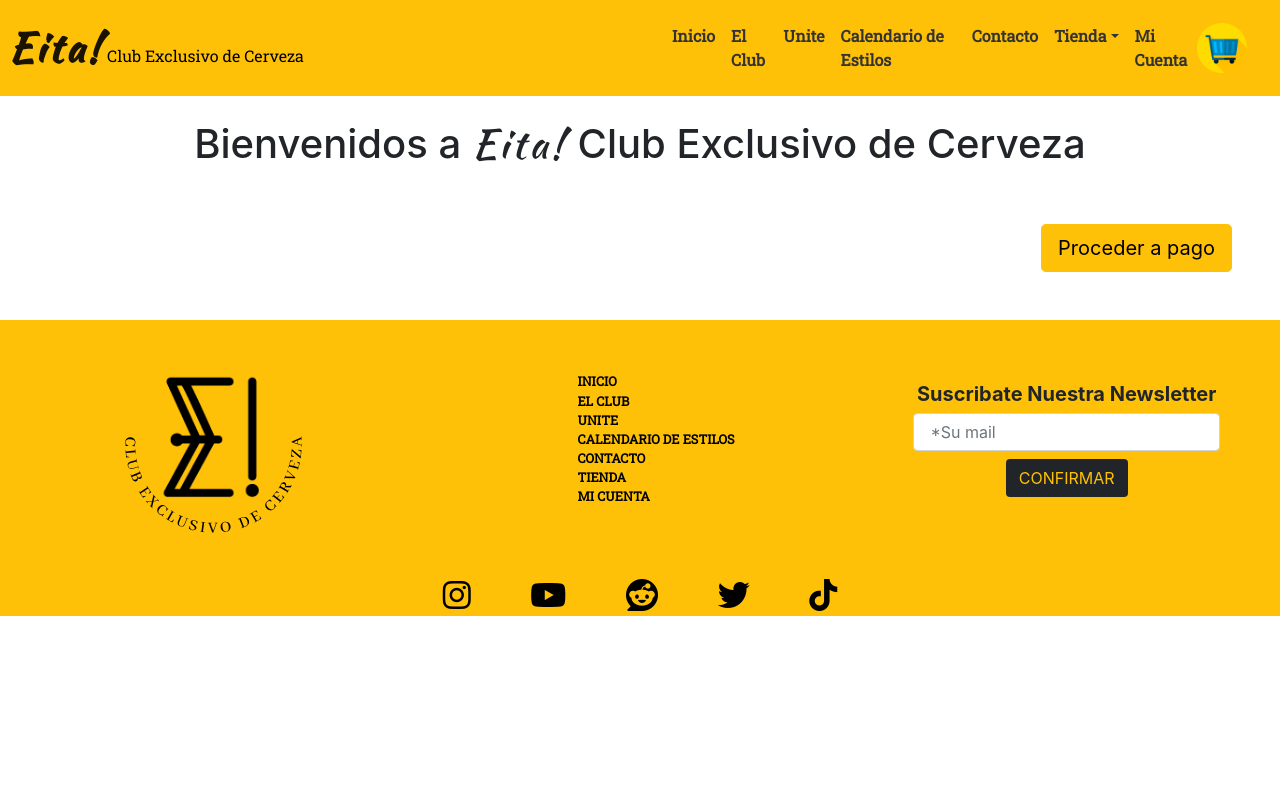
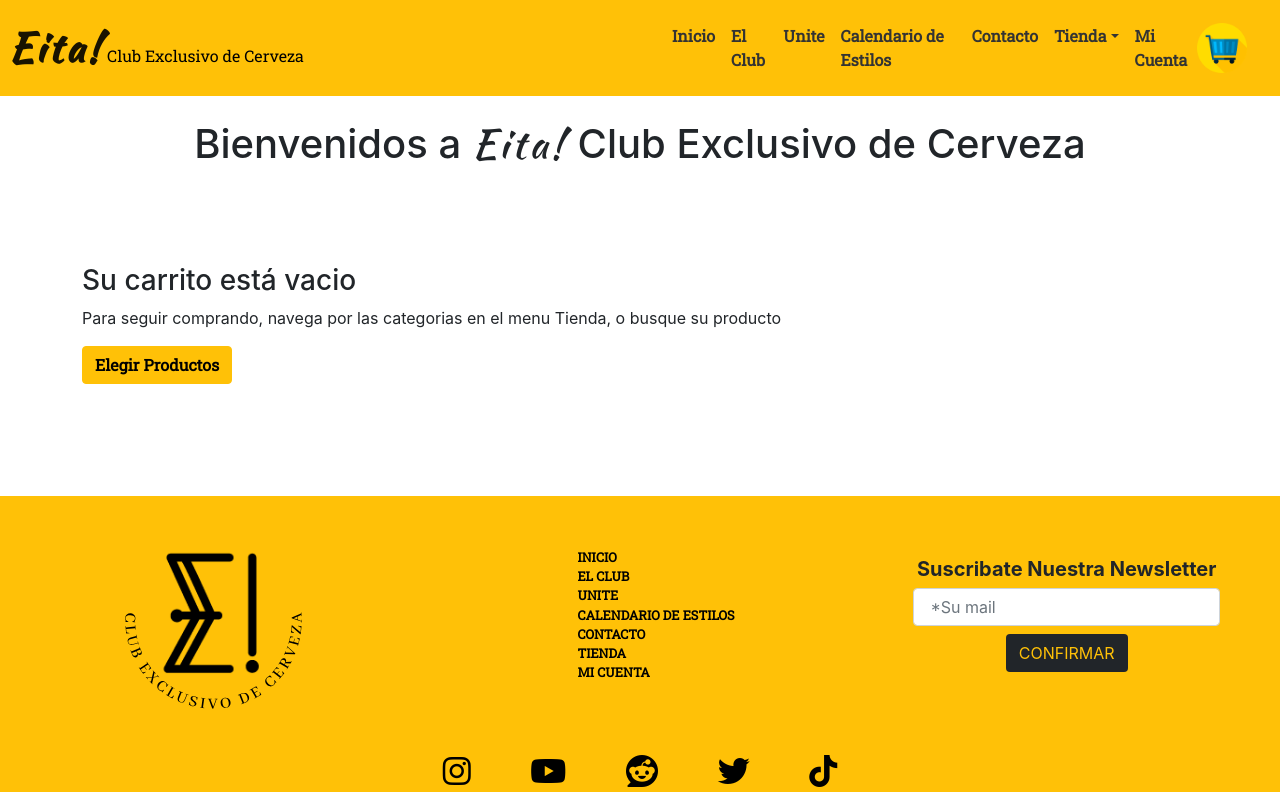
Before and after one commit to lagomoura/Desafios-Entregables---CoderHouse--React-31205, a React (Create React App) app: page /cart in a window 1280 px wide. Built offline with nearby package versions, Linux system fonts and the light colour scheme; a small style sheet from the web is missing.

Commit message:
add render carritoVacio - Desafio CartContext

```diff
--- a/src/componentes/Carrito.jsx
+++ b/src/componentes/Carrito.jsx
@@ -1,10 +1,12 @@
 import { useContext } from 'react';
+import { Link } from 'react-router-dom';
 import { MiContexto } from './context/CartContextProvider';
 function Carrito({ children }) {
 	const { cart, valorTotalCarrito } = useContext(MiContexto);
 
 	return (
 		<>
+			{cart[0] !== undefined ? (
 				<div>
 					{cart.map((producto) => {
 						return (
@@ -31,8 +33,12 @@ function Carrito({ children }) {
 																	<span className='text-muted'>Estilo: </span>
 																	{producto.estilo}
 																</p>
-															<p className='text-muted'>ABV: {producto.abv}</p>
-															<p className='text-muted'>IBU: {producto.ibu}</p>
+																<p className='text-muted'>
+																	ABV: {producto.abv}
+																</p>
+																<p className='text-muted'>
+																	IBU: {producto.ibu}
+																</p>
 															</div>
 															<div className='col-md-3 col-lg-3 col-xl-2 d-flex'>
 																<button className='btn btn-link px-2 bg-warning'>
@@ -51,7 +57,9 @@ function Carrito({ children }) {
 																</button>
 															</div>
 															<div className='col-md-3 col-lg-2 col-xl-2 offset-lg-1'>
-															<h5 className='mb-0'>${valorTotalCarrito()},00</h5>
+																<h5 className='mb-0'>
+																	${valorTotalCarrito()},00
+																</h5>
 															</div>
 															<div className='col-md-1 col-lg-1 col-xl-1 text-end'>
 																<a href='#!' className='text-danger'>
@@ -68,12 +76,30 @@ function Carrito({ children }) {
 							</div>
 						);
 					})}
-				<div className='d-flex justify-content-end p-5'>
-					<button type='button' className='btn btn-warning btn-block btn-lg'>
+					<div className='d-flex justify-content-end m-4 align-content-center'>
+						<div className='valorTotal mx-4'>
+							<p className='fw-bold'>Valor total: $5,00</p>
+						</div>
+						<div className='btnComprar'>
+							<button
+								type='button'
+								className='btn btn-warning btn-block btn-lg'>
 								Proceder a pago
 							</button>
 						</div>
 					</div>
+				</div>
+			) : (
+				<div className="container my-5 py-5 d-flex flex-column">
+					<div className="msgCarritoVacio">
+            <h3>Su carrito está vacio</h3>
+            <p>Para seguir comprando, navega por las categorias en el menu Tienda, o busque su producto</p>
+          </div>
+          <div className="btnHome">
+            <Link to="/home" className="btn btn-warning mb-3 fw-bold">Elegir Productos</Link>
+          </div>
+				</div>
+			)}
 		</>
 	);
 }
--- a/src/componentes/ItemCount.jsx
+++ b/src/componentes/ItemCount.jsx
@@ -96,6 +96,7 @@ function ItemCount({
 
 	return (
 		<>
+
 			<div className='producto-detail' key={id}>
 				<div className='producto_Detail_Precio'>
 					<p className='text-center fw-bold mt-3 fs-4'>${valor},00</p>
```
Lines whose indentation alone changed are shown as unchanged.
